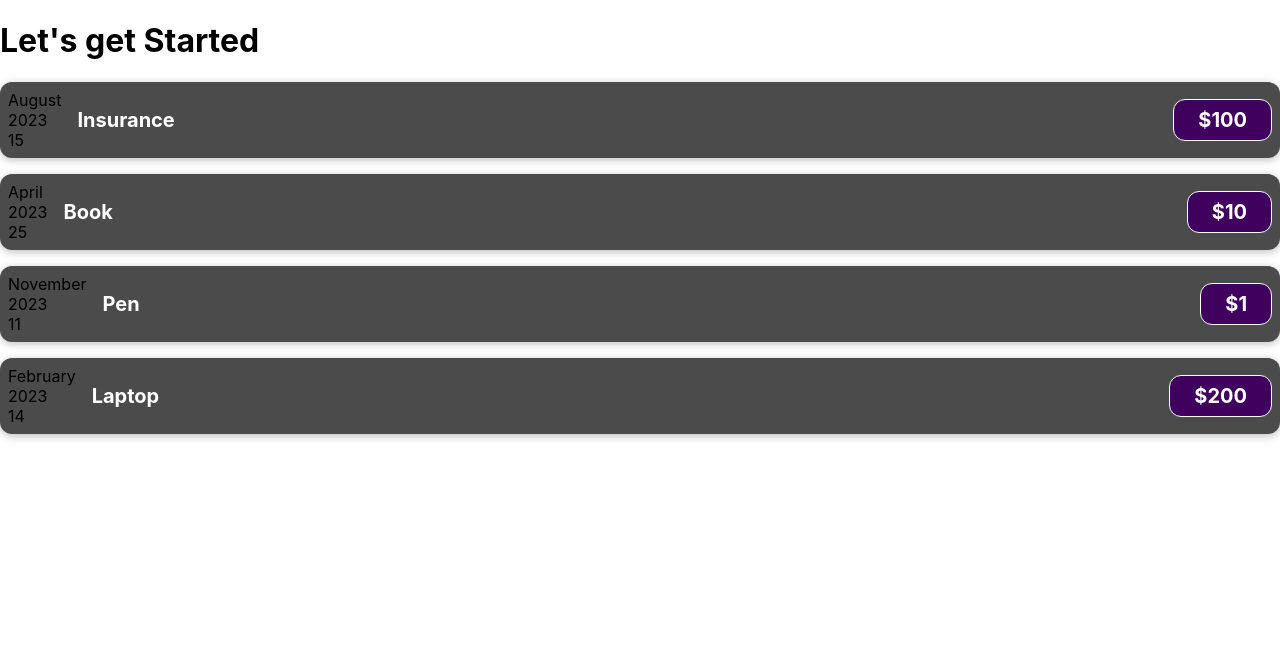
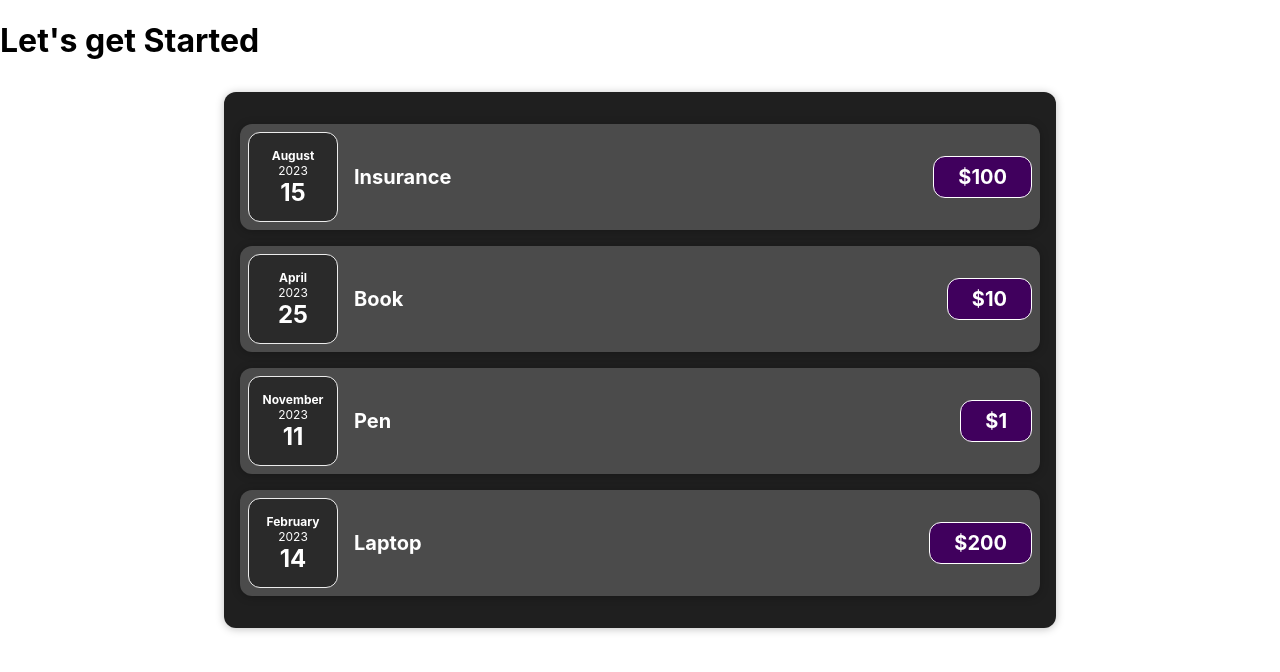
Before and after one commit to AmitMankar07/react-project, a React (Create React App) app in the folder project-one/: page / in a window 1280 px wide. Shown: the top 672 px of the page. Built offline with nearby package versions, Linux system fonts and the light colour scheme.

Commit message:
rearanging css

```diff
--- /dev/null
+++ b/project-one/src/components/Card.css
@@ -0,0 +1,4 @@
+.card {
+  border-radius: 12px;
+  box-shadow: 0 1px 8px rgba(0, 0, 0, 0.25);
+}
--- /dev/null
+++ b/project-one/src/components/Card.js
@@ -0,0 +1,7 @@
+import './Card.css'
+
+function Card(props){
+    const classes='card '+props.className;
+return <div className={classes}>{props.children}</div>
+}
+export default Card;
--- a/project-one/src/components/ExpenseDate.js
+++ b/project-one/src/components/ExpenseDate.js
@@ -11,10 +11,10 @@
   const date = props.date.getDate();
 
   return (
-  <div>
-  <div>{month}</div>
-  <div>{year}</div>
-      <div>{date}</div>
+  <div className="expense-date">
+  <div className="expense-date__month">{month}</div>
+  <div className="expense-date__year">{year}</div>
+      <div className="expense-date__day">{date}</div>
     </div>
   )
 }
--- a/project-one/src/components/ExpenseItem.css
+++ b/project-one/src/components/ExpenseItem.css
@@ -2,17 +2,9 @@
   display: flex;
   justify-content: space-between;
   align-items: center;
-  box-shadow: 0 2px 8px rgba(0, 0, 0, 0.25);
   padding: 0.5rem;
   margin: 1rem 0;
-  border-radius: 12px;
   background-color: #4b4b4b;
-}
-
-.expense-item__location {
-  margin-left: 1rem;
-  color: yellow;
-  font-style: italic;
 }
 
 .expense-item__description {
--- a/project-one/src/components/ExpenseItem.js
+++ b/project-one/src/components/ExpenseItem.js
@@ -2,19 +2,19 @@
 
 import "./ExpenseItem.css";
 import ExpenseDate from "./ExpenseDate.js"
-
+import Card from './Card.js'
 
 function ExpenseItem(props) {
 
   return (
-    <div className="expense-item">
+    <Card className="expense-item">
     <ExpenseDate date={props.date}></ExpenseDate>
 
       <div className="expense-item__description">
         <h2>{props.title}</h2>
         <div className="expense-item__price">${props.price}</div>
       </div>
-    </div>
+    </Card>
   );
 }
 
--- a/project-one/src/components/Expenses.css
+++ b/project-one/src/components/Expenses.css
@@ -4,6 +4,4 @@
   margin: 2rem auto;
   width: 50rem;
   max-width: 95%;
-  border-radius: 12px;
-  box-shadow: 0 1px 8px rgba(0, 0, 0, 0.25);
 }
--- a/project-one/src/components/Expenses.js
+++ b/project-one/src/components/Expenses.js
@@ -1,11 +1,11 @@
 // Write your code here
 import "./Expenses.css";
 import ExpenseItem from "./ExpenseItem";
-
+import Card from "./Card";
 function Expenses(props) {
 
   return (
-    <div>
+    <Card className="expenses">
       {(props.expenses|| []).map((expense) => (
         <ExpenseItem
           key={expense.id}
@@ -14,7 +14,7 @@
           date={expense.date}
         />
   ))}
-    </div>
+    </Card>
 )
 }
 export default Expenses;
```
